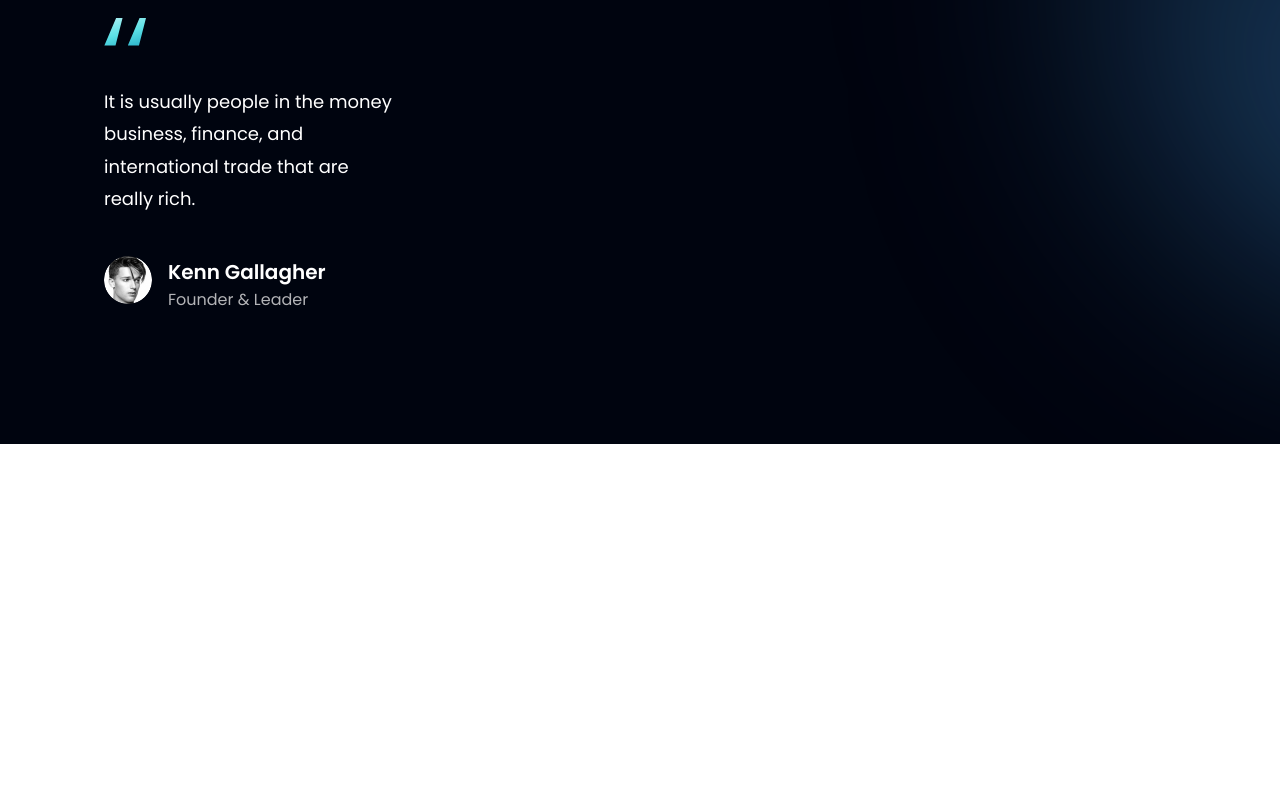
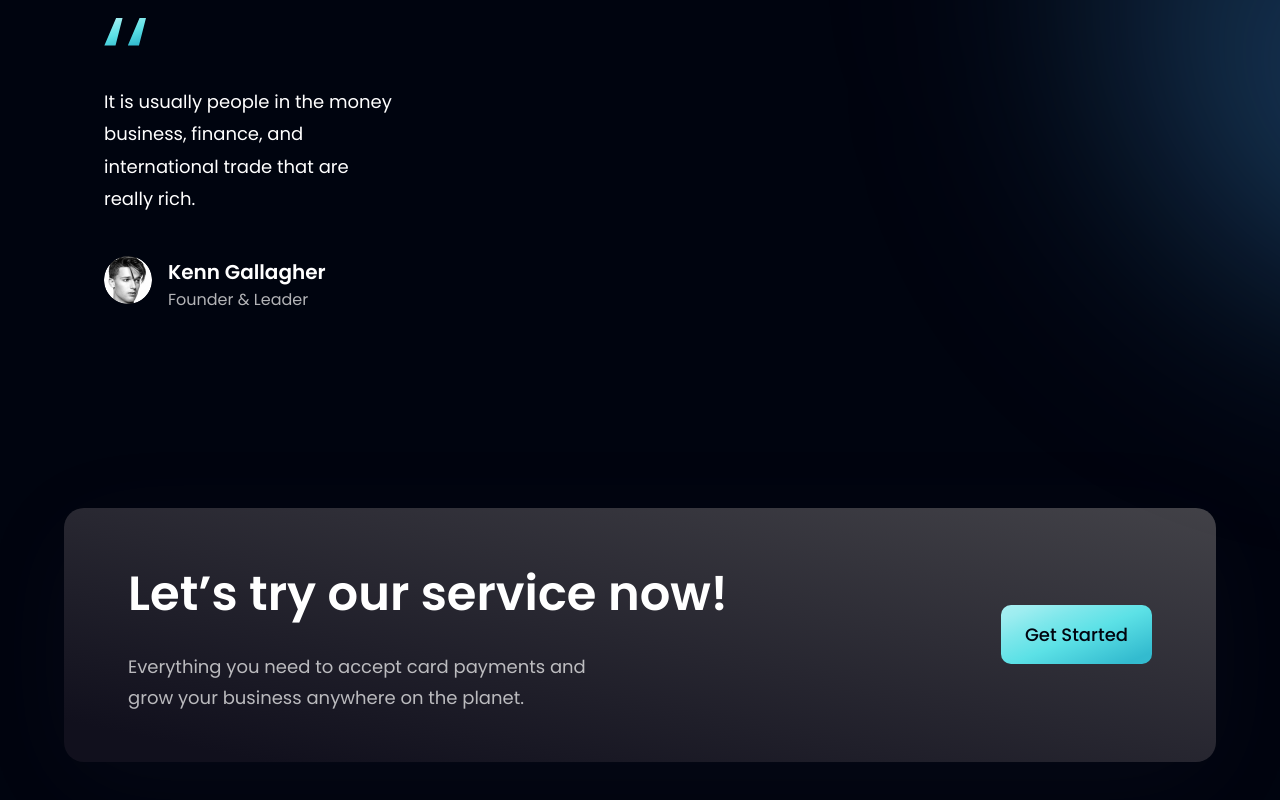
Before and after one commit to MimiaBena/bankApp, a React (Vite) app: page / in a window 1280 px wide. Shown: the part 3565-4365 px from the top of the page. Before the commit the page ends 4009 px from the top, so only its background shows below. Built offline with nearby package versions, Linux system fonts and the light colour scheme.

Commit message:
update cta content file

```diff
--- a/src/components/CTA.jsx
+++ b/src/components/CTA.jsx
@@ -1,11 +1,20 @@
-import React from 'react';
+import styles from "../style";
+import Button from "./Button";
 
-const CTA = () => {
-    return (
-        <div>
+const CTA = () => (
+  <section className={`${styles.flexCenter} ${styles.marginY} ${styles.padding} sm:flex-row flex-col bg-black-gradient-2 rounded-[20px] box-shadow`}>
+    <div className="flex-1 flex flex-col">
+      <h2 className={styles.heading2}>Let’s try our service now!</h2>
+      <p className={`${styles.paragraph} max-w-[470px] mt-5`}>
+        Everything you need to accept card payments and grow your business
+        anywhere on the planet.
+      </p>
+    </div>
 
-        </div>
-    );
-};
+    <div className={`${styles.flexCenter} sm:ml-10 ml-0 sm:mt-0 mt-10`}>
+      <Button />
+    </div>
+  </section>
+);
 
 export default CTA;
```
